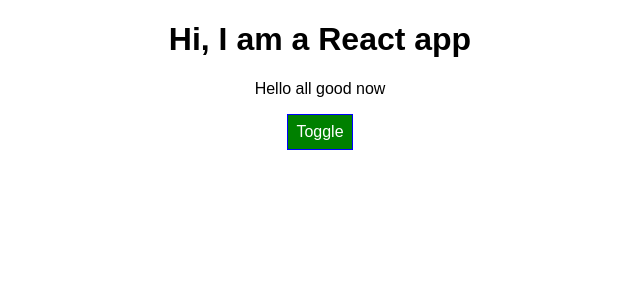
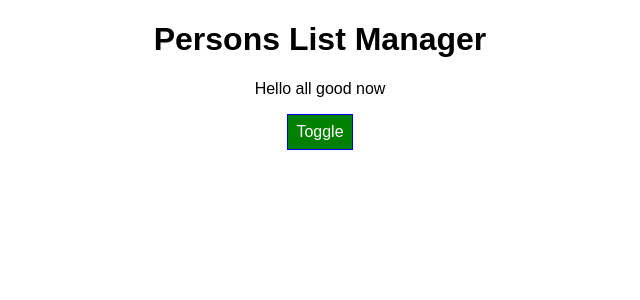
Before and after one commit to amitesh007ranjan007/Person-lists, a React app: page / in a window 1280 px wide. Shown: the top 300 px of the page, without its empty margins (320-960 px from the left). Built offline with nearby package versions, Linux system fonts and the light colour scheme.

Commit message:
created cockpit component

```diff
--- a/src/Components/Persons/Cockpit/Cockpit.js
+++ b/src/Components/Persons/Cockpit/Cockpit.js
@@ -17,7 +17,7 @@
     }
     return (
         <div className={classes.Cockpit}>
-       <h1>Hi, I am a React app</h1>
+       <h1>{props.title}</h1>
        <p className={assignedClasses.join(' ')}>Hello all good now</p>
        <button className={btnClass}
          onClick = {props.clicked}>Toggle </button>
--- a/src/containers/App.js
+++ b/src/containers/App.js
@@ -68,6 +68,7 @@
 
        <div className={classes.App}>
         <Cockpit
+         title={this.props.appTitle}
          showPersons={this.state.showPersons}
          persons={this.state.persons}
          clicked={this.togglePersons}
--- a/src/index.js
+++ b/src/index.js
@@ -4,5 +4,5 @@
 import App from './containers/App';
 import registerServiceWorker from './registerServiceWorker';
 
-ReactDOM.render(<App />, document.getElementById('root'));
+ReactDOM.render(<App appTitle="Persons List Manager" />, document.getElementById('root'));
 registerServiceWorker();
```
